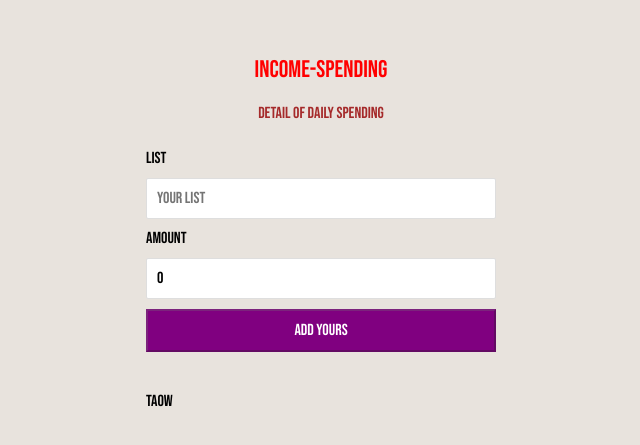
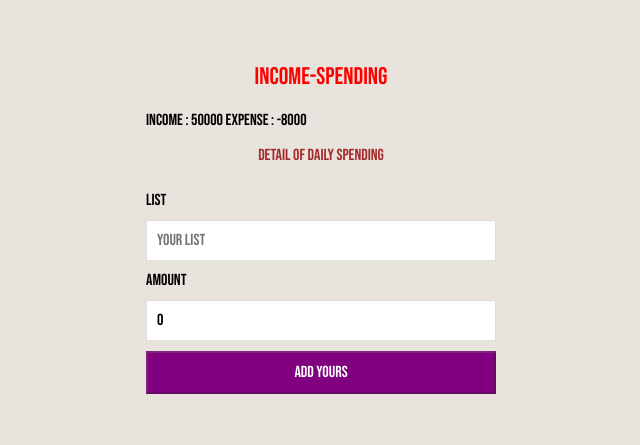
Before and after one commit to Yothin-H/react_basic, a React (Create React App) app in the folder react-basic/: page / in a window 1280 px wide. Shown: the part 167-612 px from the top of the page, without its empty margins (319-959 px from the left). Built offline with nearby package versions, Linux system fonts and the light colour scheme.

Commit message:
Context API 3 Consumer of multiple input

```diff
--- a/react-basic/src/App.js
+++ b/react-basic/src/App.js
@@ -4,6 +4,7 @@ import FormComponent from './components/FormComponent';
 import { v4 as uuidv4 } from 'uuid';
 import { useState } from 'react';
 import DataContext from './data/DataContext';
+import ReportComponent from './components/ReportComponent';
 
 
 // inline css
@@ -28,9 +29,15 @@ function App() {
     })
   }
   return (
-    <DataContext.Provider value={'Taow'}>
+    <DataContext.Provider value={
+      {
+        income : 50000,
+        expense : -8000
+      }
+    }>
       <section className='container'>
         <Title/>
+        <ReportComponent/>
         <Description/>
         <FormComponent onAddItem={onAddNewItem}/>
         <Transaction items={items}/>
--- /dev/null
+++ b/react-basic/src/components/ReportComponent.js
@@ -0,0 +1,16 @@
+import DataContext from "../data/DataContext";
+import { useContext } from "react";
+
+
+const ReportComponent=()=>{
+    // const name = useContext(DataContext)
+    return (
+      <div>
+        <DataContext.Consumer>
+            {context=><p>Income : {context.income} Expense : {context.expense}</p>}
+        </DataContext.Consumer>
+      </div>
+    );
+  }
+
+  export default ReportComponent
--- a/react-basic/src/components/Transaction.js
+++ b/react-basic/src/components/Transaction.js
@@ -1,12 +1,12 @@
 import Item from "./Item";
 import './Transaction.css';
-import DataContext from "../data/DataContext";
-import { useContext } from "react";
+// import DataContext from "../data/DataContext";
+// import { useContext } from "react";
 
 
 const Transaction=(props)=>{
     const{items}=props
-    const name =useContext(DataContext)
+    // const name =useContext(DataContext)
     return (
       <div>
         <ul className='Item-list'>
@@ -17,7 +17,7 @@ const Transaction=(props)=>{
             }
             )}
         </ul>
-        {name}
+
       </div>
     );
   }
```
